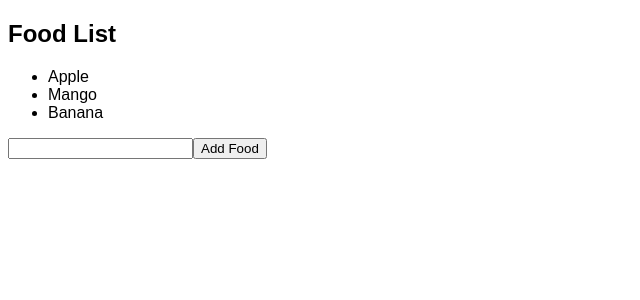
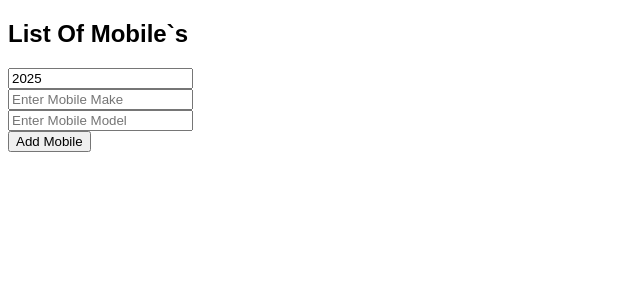
Before and after one commit to Ritesh-Sherekar/My_React, a React (Vite) app in the folder my-react-project/: page / in a window 1280 px wide. Shown: the top 300 px of the page, without its empty margins (0-640 px from the left). Built offline with nearby package versions, Linux system fonts and the light colour scheme.

Commit message:
changes for the react i.e. object rendering

```diff
--- a/my-react-project/src/App.jsx
+++ b/my-react-project/src/App.jsx
@@ -25,6 +25,10 @@ import ColorPicker from "./ColorPicker";
 import Car from "./Car";
 
 import FoodList from "./FoodList";
+
+import MyComponent3 from "./MyComponent3";
+
+import Practice from "./Practice";
 
 function App() {
 
@@ -67,7 +71,11 @@ function App() {
 
       {/* <Car/> */}
 
-      <FoodList/>
+      {/* <FoodList/> */}
+
+      {/* <MyComponent3/> */}
+
+      <Practice/>
     </>
   );
 }
--- /dev/null
+++ b/my-react-project/src/MyComponent3.jsx
@@ -0,0 +1,64 @@
+import { useState } from "react";
+
+function MyComponent3() {
+  const [car, setCar] = useState([]);
+  const [carYear, setYear] = useState(new Date().getFullYear());
+  const [carMake, setMake] = useState();
+  const [carModel, setModel] = useState();
+
+  function handleAddCar() {
+    const newCar = { year: carYear, make: carMake, model: carModel };
+
+    setCar((c) => [...c, newCar]);
+
+    setYear(new Date().getFullYear());
+    setMake("");
+    setModel("");
+  }
+
+  function handleRemoveCar(index) {
+    setCar(car.filter((e,i)=> i !== index));
+  }
+
+  function handleYearChange(event) {
+    setYear(event.target.value);
+  }
+
+  function handleMakeChange(event) {
+    setMake(event.target.value);
+  }
+
+  function handleModelChange(event) {
+    setModel(event.target.value);
+  }
+
+  return (
+    <div>
+      <h2>List Of Car`s</h2>
+      <ul>
+        {car.map((car, index) => (
+          <li key={index} onClick={() => handleRemoveCar(index)}>
+            {car.year} {car.make} {car.model}
+          </li>
+        ))}
+      </ul>
+      <input type="number" value={carYear} onChange={handleYearChange} /> <br />
+      <input
+        type="text"
+        value={carMake}
+        onChange={handleMakeChange}
+        placeholder="Enter the Make"
+      />{" "}
+      <br />
+      <input
+        type="text"
+        value={carModel}
+        onChange={handleModelChange}
+        placeholder="Enter the Model"
+      />
+      <button onClick={handleAddCar}>Add Car</button>
+    </div>
+  );
+}
+
+export default MyComponent3;
--- /dev/null
+++ b/my-react-project/src/Practice.jsx
@@ -0,0 +1,74 @@
+import { useState } from "react";
+
+function Practice() {
+  const [mobile, setMobile] = useState([]);
+  const [mobileYear, setMobileYear] = useState(new Date().getFullYear());
+  const [mobileMake, setMobileMake] = useState();
+  const [mobileModel, setMobileModel] = useState();
+
+  function handelAddMobile() {
+    const newMobile = {
+                        year: mobileYear,
+                        make: mobileMake,
+                        model: mobileModel
+                    }
+
+     setMobile(m => [...m, newMobile]);
+
+     setMobileYear(new Date().getFullYear());
+     setMobileMake("");
+     setMobileModel("");
+  }
+
+  function handelRemoveMobile(index) {
+    setMobile(mobile.filter((_, i) => i !== index));
+  }
+
+  function handleMobileYearChange(event) {
+    setMobileYear(event.target.value);
+  }
+
+  function handleMobileMakeChange(event) {
+    setMobileMake(event.target.value);
+  }
+
+  function handleMobileModelChange(event) {
+    setMobileModel(event.target.value);
+  }
+
+  return (
+    <div>
+      <h2>List Of Mobile`s</h2>
+      <ul>
+        {mobile.map((mobile, index)=>
+            <li key={index} onClick={()=>handelRemoveMobile(index)}>
+                {mobile.year} {mobile.make} {mobile.model}
+            </li>
+        )}
+      </ul>
+      <input
+        type="number"
+        value={mobileYear}
+        onChange={handleMobileYearChange}
+      />
+      <br />
+      <input
+        type="text"
+        value={mobileMake}
+        onChange={handleMobileMakeChange}
+        placeholder="Enter Mobile Make"
+      />
+      <br />
+      <input
+        type="text"
+        value={mobileModel}
+        onChange={handleMobileModelChange}
+        placeholder="Enter Mobile Model"
+      />
+      <br />
+      <button onClick={handelAddMobile}>Add Mobile</button>
+    </div>
+  );
+}
+
+export default Practice;
```
